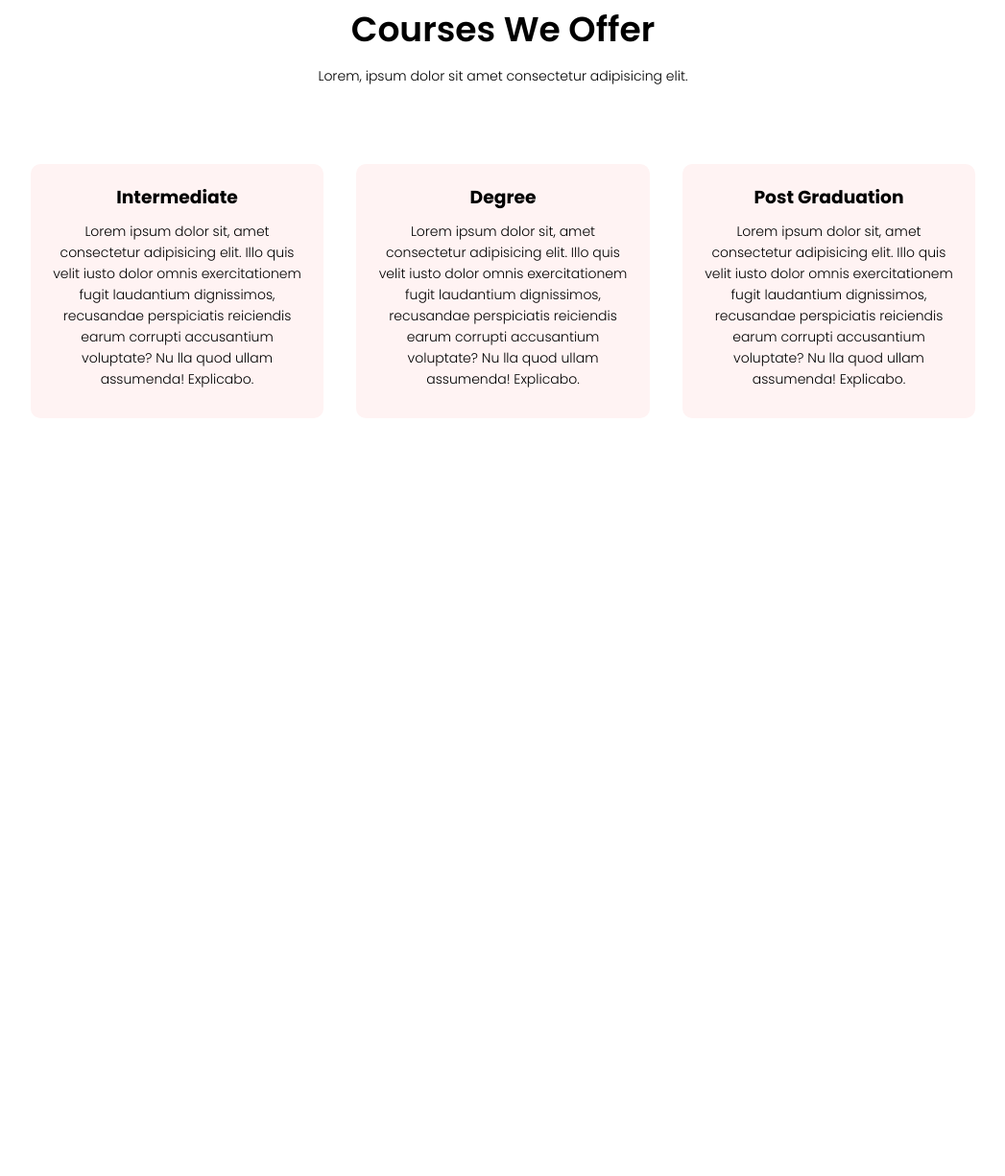
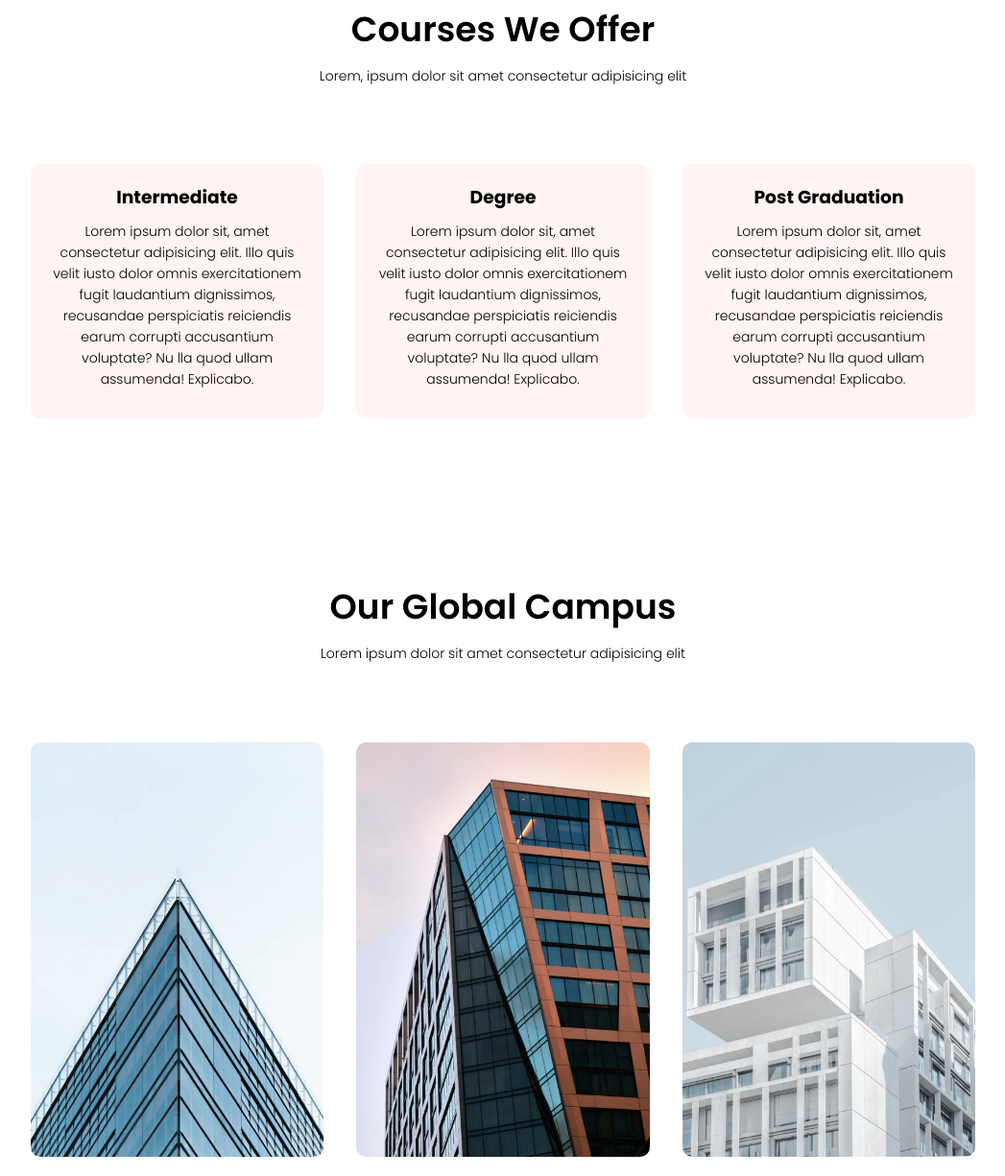
Before and after one commit to bennaji98/collage-website, a plain HTML site: page index.html in a window 1280 px wide. Shown: the part 897-2123 px from the top of the page at 96% size, without its empty margins (116-1163 px from the left). Before the commit the page ends 1402 px from the top, so only its background shows below. Drawn offline with Linux system fonts and the light colour scheme.

Commit message:
till campus

```diff
--- a/css/style.css
+++ b/css/style.css
@@ -227,3 +227,63 @@ header .fa{
 
 
                                                     /*------ campus ------ */
+
+
+.campus {
+
+    text-align: center;
+    width: 80%;
+    margin: auto;
+    padding-top: 100px;
+}
+
+.campus-col {
+
+    flex-basis: 31%;
+    position: relative;
+    overflow: hidden;
+    border-radius: 10px;
+}
+
+.campus-col img {
+
+    width: 100%;
+    display: block;
+}
+
+.layer {
+
+    position: absolute;
+    background-color: transparent;
+    width: 100%;
+    height: 100%;
+    transition: 1s;
+    top: 0;
+
+}
+
+.layer:hover {
+
+    background-color: rgba(226, 0, 0, 0.7);
+}
+
+.layer h3 {
+
+    position: absolute;
+    margin: 0px auto;
+    transform: translate(-50%);
+    left: 50%;
+    transition: 0.5s;
+    opacity: 0;
+    bottom: 0;
+    color: #fff;
+    font-size: 30px;
+    font-weight: 300;
+}
+
+.layer:hover h3 {
+
+    bottom: 50%;
+    transform: translate(-50%,50%);
+    opacity: 1;
+}
--- a/index.html
+++ b/index.html
@@ -38,7 +38,7 @@
 
     <section class="course">
         <h1>Courses We Offer</h1>
-        <p>Lorem, ipsum dolor sit amet consectetur adipisicing elit.</p>
+        <p>Lorem, ipsum dolor sit amet consectetur adipisicing elit</p>
 
         <div class="row">
             <div class="course-col">
@@ -64,6 +64,32 @@
         </div>
     </section>
 
+    <section class="campus">
+        <h1>Our Global Campus</h1>
+        <p>Lorem ipsum dolor sit amet consectetur adipisicing elit</p>
+
+        <div class="row">
+            <div class="campus-col">
+                <img src="./img/london.png">
+                <div class="layer">
+                    <h3>LONDON</h3>
+                </div>
+            </div>
+            <div class="campus-col">
+                <img src="./img/newyork.png">
+                <div class="layer">
+                    <h3>NEWYORK</h3>
+                </div>
+            </div>
+            <div class="campus-col">
+                <img src="./img/washington.png">
+                <div class="layer">
+                    <h3>WASHINGTON</h3>
+                </div>
+            </div>
+        </div>
+    </section>
+
 
     <script src="./js/jquery-3.5.1.min.js"></script>
     <script src="./js/main.js"></script>
```
